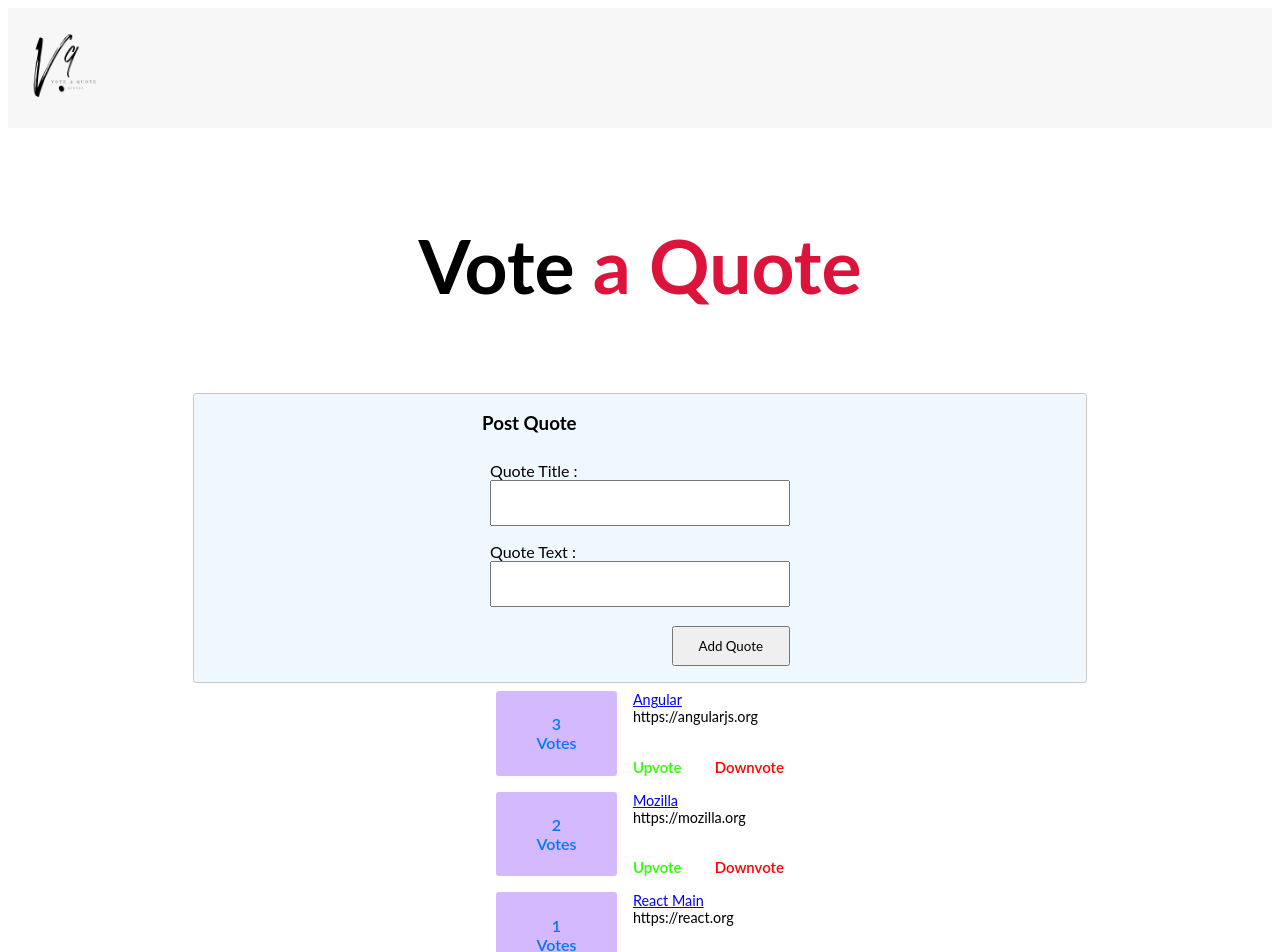
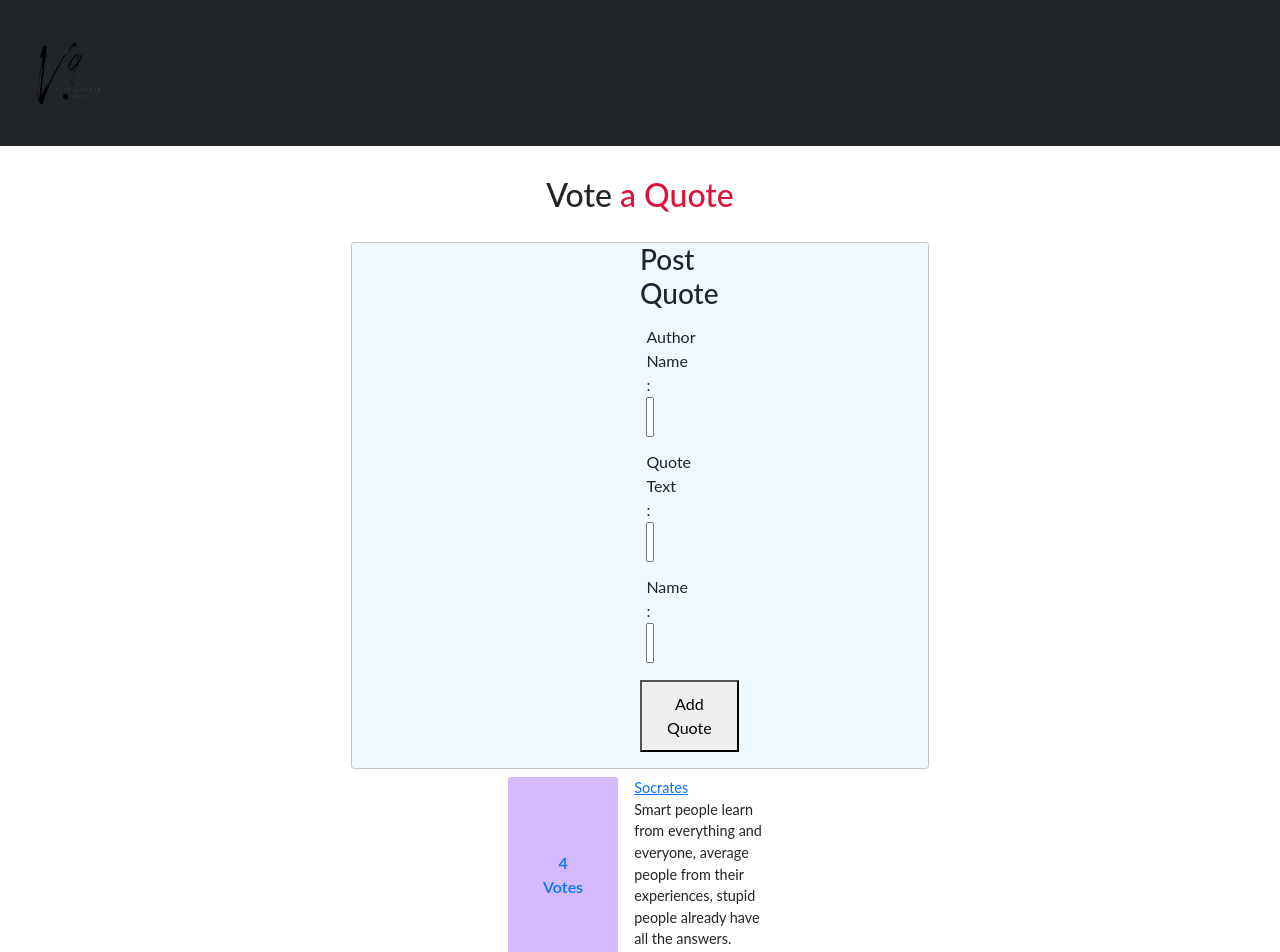
Before and after one commit to kelvinmburu/vote-a-quote, an Angular app: page / in a window 1280 px wide. Shown: the top 952 px of the page. Built offline with nearby package versions, Linux system fonts and the light colour scheme.

Commit message:
feat: added ngbootstrap files

```diff
--- a/angular.json
+++ b/angular.json
@@ -27,6 +27,7 @@
               "src/assets"
             ],
             "styles": [
+              "node_modules/bootstrap/dist/css/bootstrap.min.css",
               "src/styles.css"
             ],
             "scripts": []
--- a/package.json
+++ b/package.json
@@ -15,9 +15,12 @@
     "@angular/compiler": "~13.3.0",
     "@angular/core": "~13.3.0",
     "@angular/forms": "~13.3.0",
+    "@angular/localize": "~13.3.0",
     "@angular/platform-browser": "~13.3.0",
     "@angular/platform-browser-dynamic": "~13.3.0",
     "@angular/router": "~13.3.0",
+    "@ng-bootstrap/ng-bootstrap": "^12.0.2",
+    "@popperjs/core": "^2.10.2",
     "bootstrap": "^5.1.3",
     "popper": "^1.0.1",
     "rxjs": "~7.5.0",
--- a/src/app/app.component.css
+++ b/src/app/app.component.css
@@ -8,15 +8,16 @@
     border: .5px solid rgb(199, 199, 199);
 }
 
-.title_container, .link_container {
+.title_container, .link_container, .person-name {
     display: flex;
     flex-direction: column;
-    padding: 0.5rem;
+    padding: 0.4rem;
 }
 
-.title_container>input, .link_container>input {
+.title_container>input, .link_container>input, .person-name>input {
     height: 2.5rem;
 }
+
 
 .submit_btn {
     display: block;
--- a/src/app/app.component.html
+++ b/src/app/app.component.html
@@ -10,6 +10,7 @@
 
 <!-- Quote Input Field Section -->
 
+
 <div class="container-fluid">
   <div class="page-header">
     <h2>Vote<span class="main-text"> a Quote</span></h2>
@@ -19,12 +20,16 @@
 <div class="container">
   <h3>Post Quote</h3>
   <div class="title_container">
-    <label for="title">Quote Title : </label>
+    <label for="title">Author Name : </label>
     <input type="text" id="title" #title>
   </div>
   <div class="link_container">
     <label for="link">Quote Text :</label>
     <input type="text" id="link" #link>
+  </div>
+  <div class="person-name">
+    <label for="title">Name :</label>
+    <input type="text" id="name" #name>
   </div>
   <button class="submit_btn" (click)="addQuote(title, link)">Add Quote</button>
 </div>
--- a/src/app/app.component.ts
+++ b/src/app/app.component.ts
@@ -12,9 +12,9 @@ export class AppComponent {
 
   constructor() {
     this.quote = [
-      new Quotes('Angular','https://angularjs.org', 3),
-      new Quotes('Mozilla','https://mozilla.org', 2),
-      new Quotes('React Main','https://react.org', 1),
+      new Quotes('Walt Disney','All our dreams can come true, if we have the courage to pursue them.', 3),
+      new Quotes('Michele Ruiz','If people are doubting how far you can go, go so far that you can’t hear them anymore.', 2),
+      new Quotes('Socrates','Smart people learn from everything and everyone, average people from their experiences, stupid people already have all the answers.', 4),
     ]
    }
   addQuote(title: HTMLInputElement, link: HTMLInputElement){
--- a/src/app/app.module.ts
+++ b/src/app/app.module.ts
@@ -4,6 +4,7 @@ import { BrowserModule } from '@angular/platform-browser';
 import { AppRoutingModule } from './app-routing.module';
 import { AppComponent } from './app.component';
 import { QuotesComponent } from './quotes/quotes.component';
+import { NgbModule } from '@ng-bootstrap/ng-bootstrap';
 
 @NgModule({
   declarations: [
@@ -12,7 +13,8 @@ import { QuotesComponent } from './quotes/quotes.component';
   ],
   imports: [
     BrowserModule,
-    AppRoutingModule
+    AppRoutingModule,
+    NgbModule
   ],
   providers: [],
   bootstrap: [AppComponent]
--- a/src/polyfills.ts
+++ b/src/polyfills.ts
@@ -1,3 +1,7 @@
+/***************************************************************************************************
+ * Load `$localize` onto the global scope - used if i18n tags appear in Angular templates.
+ */
+import '@angular/localize/init';
 /**
  * This file includes polyfills needed by Angular and is loaded before the app.
  * You can add your own extra polyfills to this file.
```
Also changed, not shown: 1 other file (tests, documents, lock files or other folders).
